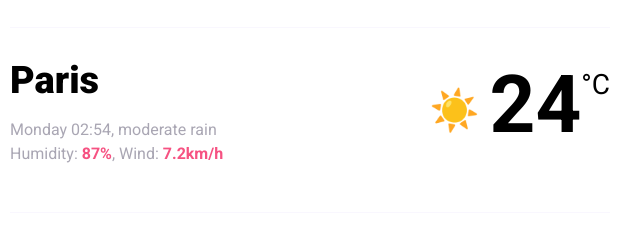
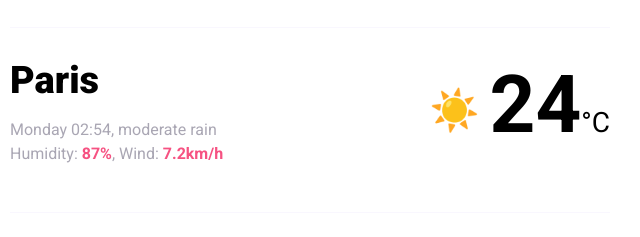
Before and after one commit to chrislegato/Weather-App-SheCodes, a plain HTML site: page index.html in a window 1280 px wide. Shown: the part 151-388 px from the top of the page, 330-970 px from the left. Drawn offline with nearby package versions, Linux system fonts and the light colour scheme.

Commit message:
modified temp-untit

```diff
--- a/src/style.css
+++ b/src/style.css
@@ -85,8 +85,7 @@ main {
 
 .current-temperature-unit {
   font-size: 28px;
-  position: relative;
-  top: -38px;
+  margin-top: 20px;
 }
 
 footer {
```
